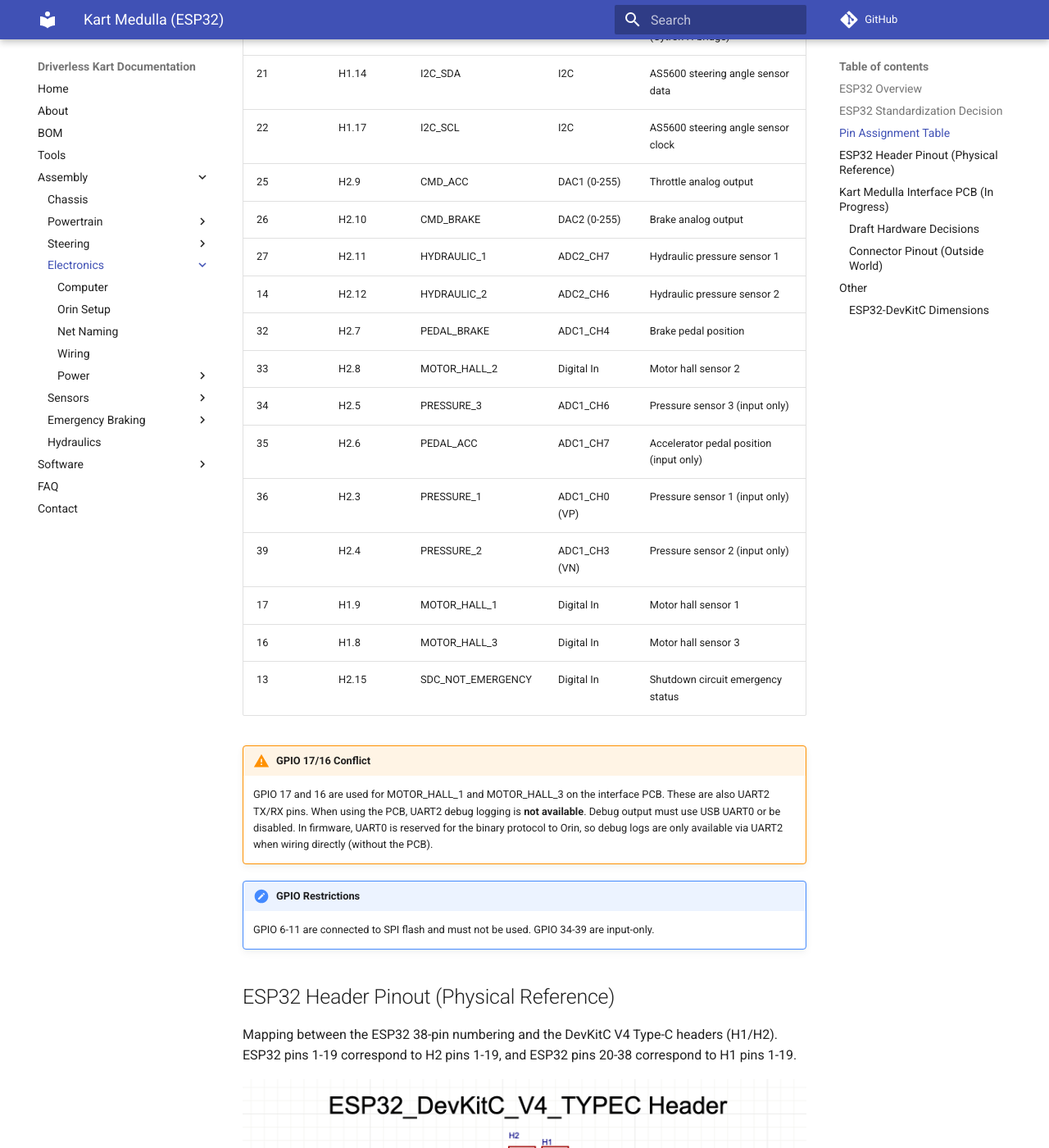
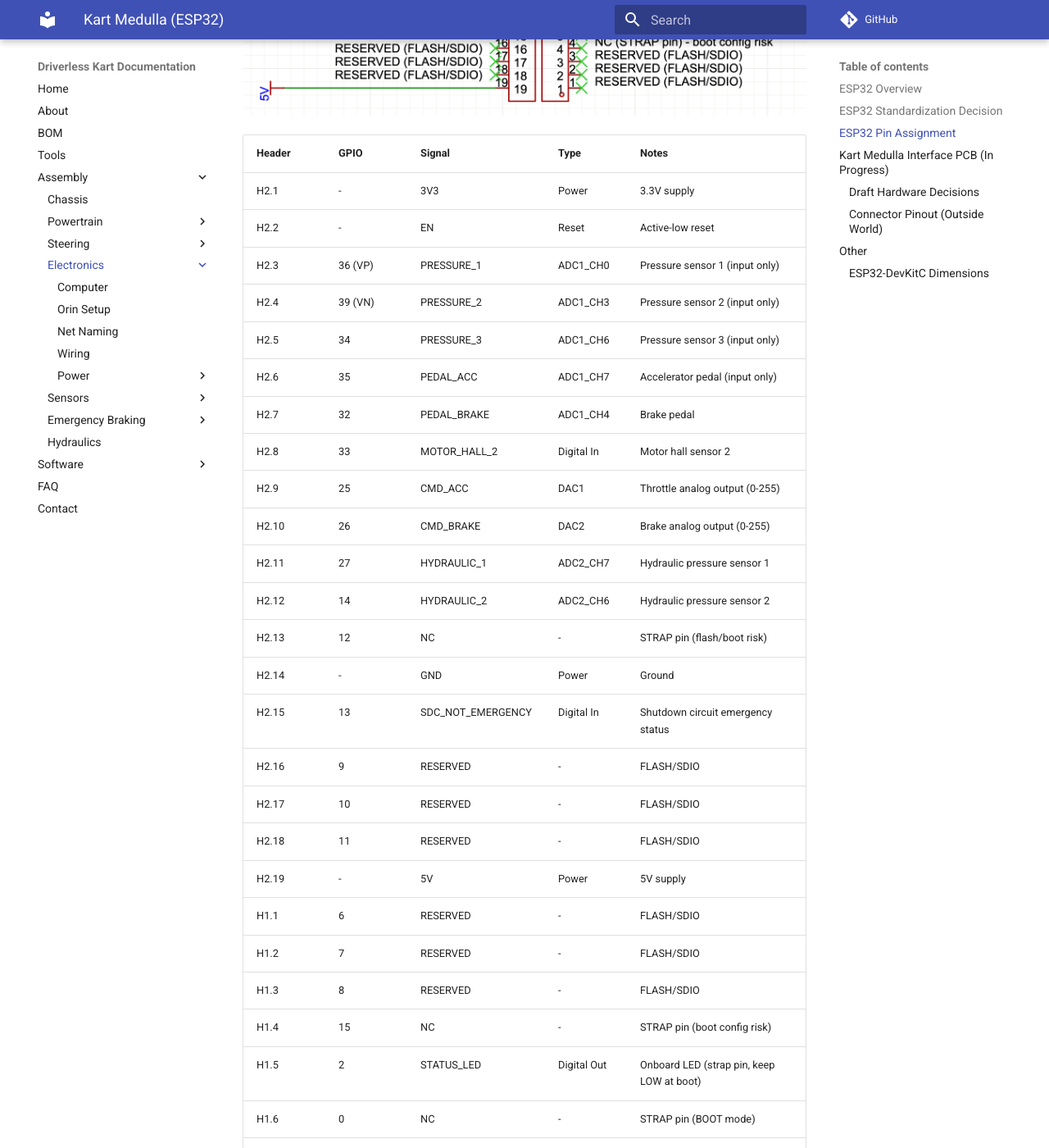
Before and after one commit to UM-Driverless/kart_docs, an MkDocs documentation site: the page built from docs/assembly/electronics/kart-medulla/index.md, in a window 1280 px wide and 1400 px high, scrolled down 1845 px. Shown: the whole window at 82% size. Built offline with MkDocs 1.6.1 and Material for MkDocs 9.7.7, drawn with Linux system fonts in a browser that asks for light colours; comment, search, counter and statistics services are not loaded; some of the changed text lies outside the part shown.

Commit message:
Merge ESP32 pin tables into single comprehensive table
One table ordered by physical header position (H2.1-19, H1.1-19) with
GPIO, signal, type, and notes. Removes the duplicated header pinout
table. Connector pinout (CN1-CN4) kept as separate table.

Co-Authored-By: Claude Opus 4.6 <noreply@anthropic.com>

```diff
--- a/docs/assembly/electronics/kart-medulla/index.md
+++ b/docs/assembly/electronics/kart-medulla/index.md
@@ -20,86 +20,58 @@ The Kart Medulla is the ESP32-based control hub that interfaces between the Orin
 
 The project previously used a 30-pin ESP32 development board with a non-standard pinout that is not DevKitC-compatible. To ensure long-term repeatability, predictable wiring, and easy replacement across builds, the project now standardizes on the ESP32-DevKitC V4 (38-pin, USB-C) using the ESP32-WROOM-32D module with an integrated PCB antenna. DevKitC V4 is Espressif's reference design with a stable pinout, reliable auto-reset/boot circuitry, and wide toolchain support. The 30-pin board remains deprecated and should not be used for new builds.
 
-## Pin Assignment Table
+## ESP32 Pin Assignment
 
-Complete GPIO assignment for the ESP32-DevKitC V4, matching the interface PCB wiring. Header column refers to the physical pin on the DevKitC (H1 = left, H2 = right).
+Complete pin map for the ESP32-DevKitC V4 (38-pin, USB-C), matching the interface PCB wiring. Ordered by physical position on the board. H2 is the right header (pins 1-19), H1 is the left header (pins 1-19).
 
-| GPIO | Header | Signal | Type | Description |
-|------|--------|--------|------|-------------|
-| 1 | H1.16 | USB_UART_TX | UART0 TX | USB serial TX (reserved, binary protocol to Orin) |
-| 3 | H1.15 | USB_UART_RX | UART0 RX | USB serial RX (reserved, binary protocol from Orin) |
-| 2 | H1.5 | STATUS_LED | Digital Out | Onboard LED (strap pin, keep LOW at boot) |
-| 18 | H1.11 | CMD_STEER_PWM | LEDC PWM | Steering motor PWM (Cytron H-bridge) |
-| 19 | H1.12 | CMD_STEER_DIR | Digital Out | Steering motor direction (Cytron H-bridge) |
-| 21 | H1.14 | I2C_SDA | I2C | AS5600 steering angle sensor data |
-| 22 | H1.17 | I2C_SCL | I2C | AS5600 steering angle sensor clock |
-| 25 | H2.9 | CMD_ACC | DAC1 (0-255) | Throttle analog output |
-| 26 | H2.10 | CMD_BRAKE | DAC2 (0-255) | Brake analog output |
-| 27 | H2.11 | HYDRAULIC_1 | ADC2_CH7 | Hydraulic pressure sensor 1 |
-| 14 | H2.12 | HYDRAULIC_2 | ADC2_CH6 | Hydraulic pressure sensor 2 |
-| 32 | H2.7 | PEDAL_BRAKE | ADC1_CH4 | Brake pedal position |
-| 33 | H2.8 | MOTOR_HALL_2 | Digital In | Motor hall sensor 2 |
-| 34 | H2.5 | PRESSURE_3 | ADC1_CH6 | Pressure sensor 3 (input only) |
-| 35 | H2.6 | PEDAL_ACC | ADC1_CH7 | Accelerator pedal position (input only) |
-| 36 | H2.3 | PRESSURE_1 | ADC1_CH0 (VP) | Pressure sensor 1 (input only) |
-| 39 | H2.4 | PRESSURE_2 | ADC1_CH3 (VN) | Pressure sensor 2 (input only) |
-| 17 | H1.9 | MOTOR_HALL_1 | Digital In | Motor hall sensor 1 |
-| 16 | H1.8 | MOTOR_HALL_3 | Digital In | Motor hall sensor 3 |
-| 13 | H2.15 | SDC_NOT_EMERGENCY | Digital In | Shutdown circuit emergency status |
+![ESP32 DevKitC V4 Type-C header pinout](images/esp32-devkitc-v4-typec-header-pinout.png)
+
+| Header | GPIO | Signal | Type | Notes |
+|--------|------|--------|------|-------|
+| H2.1 | - | 3V3 | Power | 3.3V supply |
+| H2.2 | - | EN | Reset | Active-low reset |
+| H2.3 | 36 (VP) | PRESSURE_1 | ADC1_CH0 | Pressure sensor 1 (input only) |
+| H2.4 | 39 (VN) | PRESSURE_2 | ADC1_CH3 | Pressure sensor 2 (input only) |
+| H2.5 | 34 | PRESSURE_3 | ADC1_CH6 | Pressure sensor 3 (input only) |
+| H2.6 | 35 | PEDAL_ACC | ADC1_CH7 | Accelerator pedal (input only) |
+| H2.7 | 32 | PEDAL_BRAKE | ADC1_CH4 | Brake pedal |
+| H2.8 | 33 | MOTOR_HALL_2 | Digital In | Motor hall sensor 2 |
+| H2.9 | 25 | CMD_ACC | DAC1 | Throttle analog output (0-255) |
+| H2.10 | 26 | CMD_BRAKE | DAC2 | Brake analog output (0-255) |
+| H2.11 | 27 | HYDRAULIC_1 | ADC2_CH7 | Hydraulic pressure sensor 1 |
+| H2.12 | 14 | HYDRAULIC_2 | ADC2_CH6 | Hydraulic pressure sensor 2 |
+| H2.13 | 12 | NC | - | STRAP pin (flash/boot risk) |
+| H2.14 | - | GND | Power | Ground |
+| H2.15 | 13 | SDC_NOT_EMERGENCY | Digital In | Shutdown circuit emergency status |
+| H2.16 | 9 | RESERVED | - | FLASH/SDIO |
+| H2.17 | 10 | RESERVED | - | FLASH/SDIO |
+| H2.18 | 11 | RESERVED | - | FLASH/SDIO |
+| H2.19 | - | 5V | Power | 5V supply |
+| H1.1 | 6 | RESERVED | - | FLASH/SDIO |
+| H1.2 | 7 | RESERVED | - | FLASH/SDIO |
+| H1.3 | 8 | RESERVED | - | FLASH/SDIO |
+| H1.4 | 15 | NC | - | STRAP pin (boot config risk) |
+| H1.5 | 2 | STATUS_LED | Digital Out | Onboard LED (strap pin, keep LOW at boot) |
+| H1.6 | 0 | NC | - | STRAP pin (BOOT mode) |
+| H1.7 | 4 | NC | - | STRAP pin (boot config risk) |
+| H1.8 | 16 | MOTOR_HALL_3 | Digital In | Motor hall sensor 3 (also UART2 RX) |
+| H1.9 | 17 | MOTOR_HALL_1 | Digital In | Motor hall sensor 1 (also UART2 TX) |
+| H1.10 | 5 | NC | - | STRAP pin (boot config risk) |
+| H1.11 | 18 | CMD_STEER_PWM | LEDC PWM | Steering motor PWM (Cytron H-bridge) |
+| H1.12 | 19 | CMD_STEER_DIR | Digital Out | Steering motor direction (Cytron H-bridge) |
+| H1.13 | - | GND | Power | Ground |
+| H1.14 | 21 | I2C_SDA | I2C | AS5600 steering angle sensor data |
+| H1.15 | 3 | USB_UART_RX | UART0 RX | Reserved (binary protocol from Orin) |
+| H1.16 | 1 | USB_UART_TX | UART0 TX | Reserved (binary protocol to Orin) |
+| H1.17 | 22 | I2C_SCL | I2C | AS5600 steering angle sensor clock |
+| H1.18 | 23 | SPARE | - | Available |
+| H1.19 | - | GND | Power | Ground |
 
 !!! warning "GPIO 17/16 Conflict"
-    GPIO 17 and 16 are used for MOTOR_HALL_1 and MOTOR_HALL_3 on the interface PCB. These are also UART2 TX/RX pins. When using the PCB, UART2 debug logging is **not available**. Debug output must use USB UART0 or be disabled. In firmware, UART0 is reserved for the binary protocol to Orin, so debug logs are only available via UART2 when wiring directly (without the PCB).
+    GPIO 17 and 16 are used for MOTOR_HALL_1 and MOTOR_HALL_3 on the interface PCB. These are also UART2 TX/RX pins. When using the PCB, UART2 debug logging is **not available**. Hall sensors are not yet connected, so UART2 is currently usable for debug output.
 
 !!! note "GPIO Restrictions"
     GPIO 6-11 are connected to SPI flash and must not be used. GPIO 34-39 are input-only.
-
-## ESP32 Header Pinout (Physical Reference)
-
-Mapping between the ESP32 38-pin numbering and the DevKitC V4 Type-C headers (H1/H2). ESP32 pins 1-19 correspond to H2 pins 1-19, and ESP32 pins 20-38 correspond to H1 pins 1-19.
-
-![ESP32 DevKitC V4 Type-C header pinout](images/esp32-devkitc-v4-typec-header-pinout.png)
-![Kart Medulla main connector (green push-in)](images/kart-medulla-main-connector.png)
-
-| ESP32 Pin | H1 Pin | H2 Pin | Signal |
-|-----------|--------|--------|--------|
-| 1 | - | 1 | 3V3 |
-| 2 | - | 2 | EN |
-| 3 | - | 3 | PRESSURE_1_0_3V3 |
-| 4 | - | 4 | PRESSURE_2_0_3V3 |
-| 5 | - | 5 | PRESSURE_3_0_3V3 |
-| 6 | - | 6 | PEDAL_ACC_3V3 |
-| 7 | - | 7 | PEDAL_BRAKE_3V3 |
-| 8 | - | 8 | MOTOR_HALL_2_3V3 |
-| 9 | - | 9 | CMD_ACC_0_3V3 |
-| 10 | - | 10 | CMD_BRAKE_0_3V3 |
-| 11 | - | 11 | HYDRAULIC_1_0_3V3 |
-| 12 | - | 12 | HYDRAULIC_2_0_3V3 |
-| 13 | - | 13 | NC (STRAP pin - flash/boot config risk) |
-| 14 | - | 14 | GND |
-| 15 | - | 15 | SDC_NOT_EMERGENCY_3V3 |
-| 16 | - | 16 | RESERVED (FLASH/SDIO) |
-| 17 | - | 17 | RESERVED (FLASH/SDIO) |
-| 18 | - | 18 | RESERVED (FLASH/SDIO) |
-| 19 | - | 19 | 5V |
-| 20 | 1 | - | RESERVED (FLASH/SDIO) |
-| 21 | 2 | - | RESERVED (FLASH/SDIO) |
-| 22 | 3 | - | RESERVED (FLASH/SDIO) |
-| 23 | 4 | - | NC (STRAP pin - boot config risk) |
-| 24 | 5 | - | NC (STRAP pin - boot config risk) |
-| 25 | 6 | - | NC (STRAP pin - BOOT mode pin) |
-| 26 | 7 | - | NC (STRAP pin - boot config risk) |
-| 27 | 8 | - | MOTOR_HALL_3_3V3 |
-| 28 | 9 | - | MOTOR_HALL_1_3V3 |
-| 29 | 10 | - | NC (STRAP pin - boot config risk) |
-| 30 | 11 | - | CMD_STEER_PWM_3V3 |
-| 31 | 12 | - | CMD_STEER_DIR_3V3 |
-| 32 | 13 | - | GND |
-| 33 | 14 | - | STEER_SDA_I2C |
-| 34 | 15 | - | RESERVED (USB UART0 RX) |
-| 35 | 16 | - | RESERVED (USB UART0 TX) |
-| 36 | 17 | - | STEER_SCL_I2C |
-| 37 | 18 | - | SPARE_3V3 |
-| 38 | 19 | - | GND |
 
 ## Kart Medulla Interface PCB (In Progress)
 
```
Also changed, not shown: other parts of docs/assembly/electronics/kart-medulla/index.md (+2 -0 lines).
